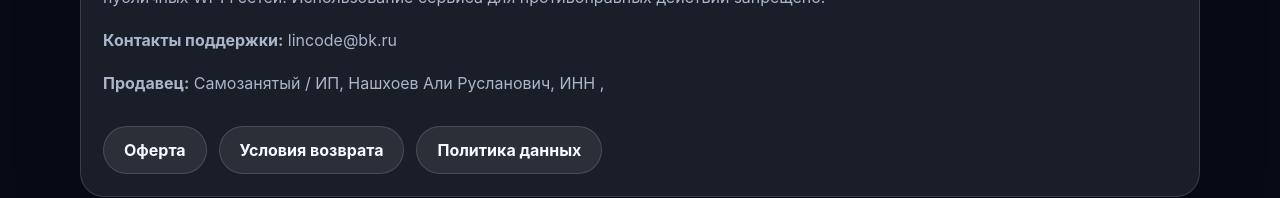
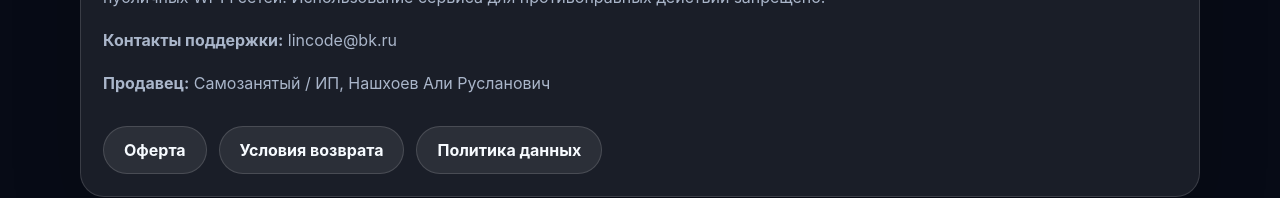
Before and after one commit to linkoln-1/vpn-lending, a Next.js app: page /vpn in a window 1280 px wide. Shown: the part 2157-2355 px from the top of the page. Built offline with nearby package versions, Linux system fonts and the light colour scheme.

Commit message:
Update landing contact details

```diff
--- a/app/vpn/page.jsx
+++ b/app/vpn/page.jsx
@@ -1,6 +1,6 @@
 import { Header } from '../../components/Header';
 import { Footer } from '../../components/Footer';
-import { site } from '../../lib/site';
+import { getTelegramUrl, site } from '../../lib/site';
 
 export const metadata = {
   title: `${site.name} — VPN-подписка`,
@@ -20,7 +20,7 @@ export default function VpnPage() {
               {site.name} предоставляет цифровой доступ к защищенному соединению на выбранный срок. Оплата проходит онлайн, а данные для подключения выдаются через Telegram-бота.
             </p>
             <div className="actions">
-              <a className="button primary" href={`https://t.me/${site.botUsername}`} target="_blank" rel="noreferrer">Перейти к оплате</a>
+              <a className="button primary" href={getTelegramUrl()} target="_blank" rel="noreferrer">Перейти к оплате</a>
               <a className="button" href="#tariffs">Посмотреть тарифы</a>
             </div>
             <div className="stats">
@@ -43,7 +43,7 @@ export default function VpnPage() {
                   <h3>{tariff.title}</h3>
                   <p>{tariff.description}</p>
                   <div className="price">{tariff.price}</div>
-                  <a className="button primary" href={`https://t.me/${site.botUsername}`} target="_blank" rel="noreferrer">Оформить</a>
+                  <a className="button primary" href={getTelegramUrl()} target="_blank" rel="noreferrer">Оформить</a>
                 </article>
               ))}
             </div>
@@ -70,7 +70,7 @@ export default function VpnPage() {
               <h2>Информация для покупателей</h2>
               <p>Услуга является цифровой подпиской. Сервис предназначен для защиты интернет-соединения, в том числе при использовании публичных Wi-Fi сетей. Использование сервиса для противоправных действий запрещено.</p>
               <p><strong>Контакты поддержки:</strong> {site.supportEmail}</p>
-              <p><strong>Продавец:</strong> {site.seller.status}, {site.seller.fullName}, ИНН {site.seller.inn}, {site.seller.city}</p>
+              <p><strong>Продавец:</strong> {site.seller.status}, {site.seller.fullName}</p>
               <div className="actions">
                 <a className="button" href="/offer">Оферта</a>
                 <a className="button" href="/refund">Условия возврата</a>
```
